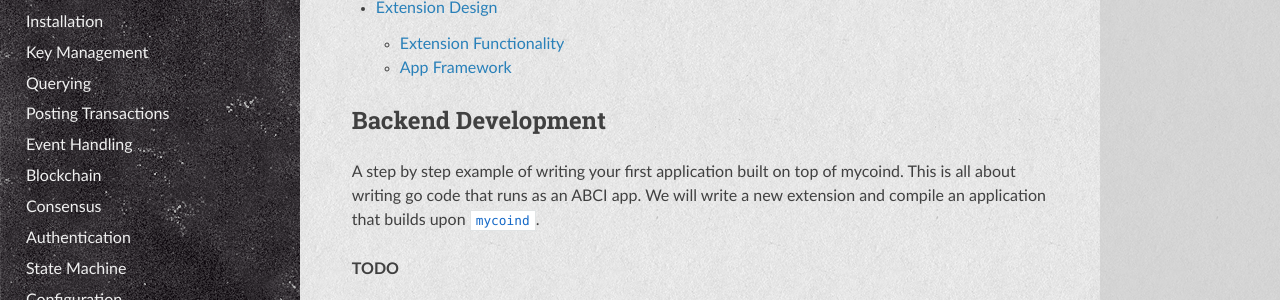
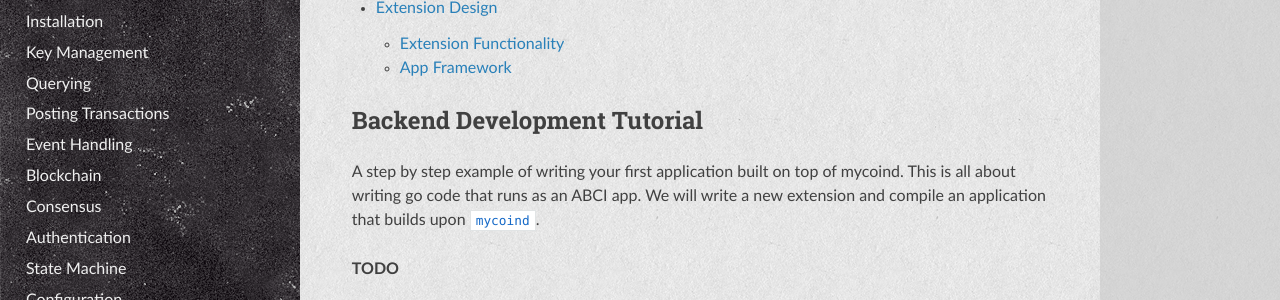
Before and after one commit to iov-one/weave, a Sphinx documentation site: the page built from docs/index.rst, in a window 1280 px wide and 900 px high, scrolled down 2609 px. Shown: the part 156-456 px from the top of the window. Built offline with Sphinx 7.4.7 and the Read the Docs theme 2.0.0, drawn with Linux system fonts in a browser that asks for light colours; formulas are drawn with MathJax 3; some of the changed lines change nothing that is shown.

Commit message:
Renamed docs/development -> docs/tutorial

```diff
--- a/docs/index.rst
+++ b/docs/index.rst
@@ -85,8 +85,8 @@
    design/extensions.rst
 
 
-Backend Development
--------------------
+Backend Development Tutorial
+----------------------------
 
 A step by step example of writing your first
 application built on top of mycoind.
@@ -99,11 +99,11 @@
 .. toctree::
    :maxdepth: 2
 
-   development/protobuf.rst
-   development/datamodel.rst
-   development/messages.rst
-   development/handler.rst
-   development/queries.rst
-   development/init.rst
-   development/integration.rst
-   development/advanced.rst
+   tutorial/protobuf.rst
+   tutorial/datamodel.rst
+   tutorial/messages.rst
+   tutorial/handler.rst
+   tutorial/queries.rst
+   tutorial/init.rst
+   tutorial/integration.rst
+   tutorial/advanced.rst
```
Also changed, not shown: docs/tutorial/advanced.rst (renamed from docs/development/advanced.rst), docs/tutorial/datamodel.rst (renamed from docs/development/datamodel.rst), docs/tutorial/handler.rst (renamed from docs/development/handler.rst), docs/tutorial/init.rst (renamed from docs/development/init.rst), docs/tutorial/integration.rst (renamed from docs/development/integration.rst), docs/tutorial/messages.rst (renamed from docs/development/messages.rst), docs/tutorial/protobuf.rst (renamed from docs/development/protobuf.rst), docs/tutorial/queries.rst (renamed from docs/development/queries.rst).
